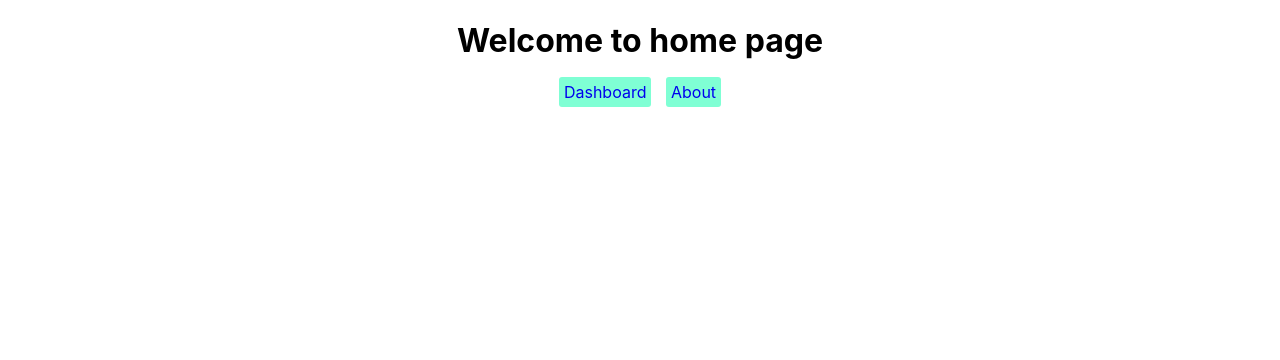
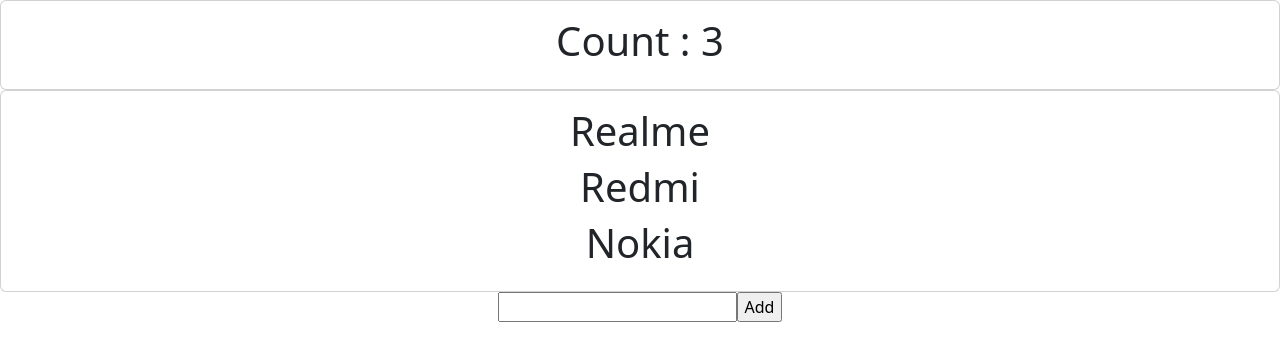
Before and after one commit to AK2023AK/tempproject, a React (Create React App) app in the folder myapp/: page / in a window 1280 px wide. Shown: the top 360 px of the page. Built offline with nearby package versions, Linux system fonts and the light colour scheme; no server answers.

Commit message:
updatedcode

```diff
--- a/myapp/package.json
+++ b/myapp/package.json
@@ -6,6 +6,8 @@
     "@testing-library/jest-dom": "^5.17.0",
     "@testing-library/react": "^13.4.0",
     "@testing-library/user-event": "^13.5.0",
+    "bootstrap": "^5.3.2",
+    "firebase": "^10.7.0",
     "react": "^18.2.0",
     "react-dom": "^18.2.0",
     "react-router-dom": "^6.19.0",
--- a/myapp/src/About.js
+++ b/myapp/src/About.js
@@ -1,19 +1,19 @@
 import React from 'react'
 import {Link} from 'react-router-dom'
 import './index.css'
-import {useLocation } from 'react-router-dom'
+import { useLocation } from 'react-router-dom'
+
 
 
 const About = () => {
   let {search} = useLocation()
-  const params = new URLSearchParams(search)
-
+  let params = new URLSearchParams(search)
   return (
     <>
     <center>
       <h1>Your in About Page</h1>
-      <p>Name :{params.get('name')}</p>
-      <p>Age :{params.get('age')}</p>
+      <p>Name:{params.get('name')}</p>
+      <p>Name:{params.get('age')}</p>
 
       <Link to='/' className='Link'>Back to Home</Link>
     </center>
--- a/myapp/src/App.js
+++ b/myapp/src/App.js
@@ -6,19 +6,42 @@
 import About from './About';
 import Pagenotfound from './Pagenotfound';
 import Fetch from './Fetch'
+import Firebase from './Firebase';
+import Create from './Create';
+import Edit from './Edit';
+import Count from './Count';
+import Display from './Display';
+import { createContext,useState } from 'react';
+export const store = createContext()
 function App() {
+  const [data,setData] = useState([
+    {brandname:'Realme'},
+    {brandname:'Redmi'},
+    {brandname:'Nokia'}]
+    )
   return (
+    <store.Provider value={[data,setData]}>
     <>
-    <BrowserRouter>
+    {/* <BrowserRouter>
       <Routes>
         <Route path='/' element={<Home />} />
         <Route path='/dashboard/:user' element={<Dashboard />} />
         <Route path='/about' element={<About />} />
         <Route path ='*' element={<Pagenotfound />}/>
       </Routes>
-    </BrowserRouter>
-    <Fetch />
+    </BrowserRouter> */}
+    {/* <Fetch /> */}
+    {/* <Firebase/> */}
+    {/* <BrowserRouter>
+      <Routes>
+        <Route path='/' element={<Create />}/>
+        <Route path='/edit' element={<Edit />}/>
+      </Routes>
+    </BrowserRouter>      */}
+    <Count />
+    <Display/>
     </>
+    </store.Provider>
   );
 }
 
--- /dev/null
+++ b/myapp/src/Count.js
@@ -0,0 +1,20 @@
+import React from 'react'
+import {useContext} from 'react'
+import {store} from './App'
+const Count = () => {
+    const [data,setdata] = useContext(store)
+  return (
+    <>
+    <center>
+        <div className="card">
+            <div className = 'card-body'>
+              <h1 className="card-title">Count : {data.length}</h1>
+            </div>
+        </div>
+    </center>
+    </>
+
+  )
+}
+
+export default Count
--- /dev/null
+++ b/myapp/src/Create.js
@@ -0,0 +1,36 @@
+import 'bootstrap/dist/css/bootstrap.css';
+import React,{useState} from 'react'
+const Create = () => {
+    const[data,setData] = useState({
+        firstname:'',
+        lastname:'',
+        email:''
+    })
+    const{firstname,lastname,email} = {...data}
+    const changeHandler =(e)=>{
+        setData({...data,[e.target.name]:e.target.value})
+
+    }
+
+    const submitHandler = (e)=>{
+        e.preventDefault()
+        console.log(data)
+    }
+
+  return (
+    <>
+    <center>
+        <form onSubmit={submitHandler}>
+            <br /><br /><br />
+            <input type='text' name='firstname' value={firstname} placeholder='Firstname' onChange={changeHandler} /> <br /><br /><br />
+            <input type='text' name='lastname' value={lastname} placeholder='Lastname' onChange={changeHandler}/>  <br /><br /><br />
+            <input type='text' name='email' value={email} placeholder='Email' onChange={changeHandler} />  <br /><br /><br />
+            <input type='submit' value='Save'/>
+        </form>
+   </center>
+
+    </>
+  )
+}
+
+export default Create
--- a/myapp/src/Dashboard.js
+++ b/myapp/src/Dashboard.js
@@ -1,7 +1,8 @@
 import React from 'react'
 import {Link} from 'react-router-dom'
 import './index.css'
-import {useParams } from 'react-router-dom'
+import {useParams} from 'react-router-dom'
+
 
 const Dashboard = () => {
   let params = useParams()
--- /dev/null
+++ b/myapp/src/Display.js
@@ -0,0 +1,27 @@
+import React,{useContext,useState} from 'react'
+import {store} from './App'
+const Display = () => {
+    const [data,setdata] = useContext(store)
+    const [name,setName] = useState('')
+    function submitHandler(e){
+      e.preventDefault()
+      setdata([...data,{brandname:name}])
+    }
+  return (
+    <>
+      <center>
+          <div className='card'>
+              <div className='card-body'>
+                  {data.map((item)=><h1 className='card-title'>{item.brandname}</h1>)}
+              </div>
+          </div>
+          <form className='form' onSubmit={submitHandler}>
+            <input type="text" onChange={(e)=>setName(e.target.value)}/>
+            <input type="submit" value='Add' />
+          </form>
+      </center>
+    </>
+  )
+}
+
+export default Display
--- /dev/null
+++ b/myapp/src/Edit.js
@@ -0,0 +1,18 @@
+import 'bootstrap/dist/css/bootstrap.css';
+import React from 'react'
+
+const Edit = () => {
+  return (
+   <>
+   <center>
+    <input type='text' name='firstname' placeholder='Firstname'/> <br/>
+    <input type='text' name='lastname' placeholder='Lastname'/>  <br/>
+    <input type='text' name='email'placeholder='Email'/>  <br/>
+    <input type='button' value='Save'/>
+   </center>
+   </>
+
+  )
+}
+
+export default Edit
--- /dev/null
+++ b/myapp/src/Firebase.js
@@ -0,0 +1,38 @@
+import React,{useState} from 'react'
+
+const Firebase = () => {
+    const[data,setData] = useState({
+        name:'',
+        age:''
+    })
+    const changeHandler = (e)=>{
+        setData({...data,[e.target.name]:e.target.value})
+    }
+
+    const submitHandler = (e)=>{
+        e.preventDefault()
+        fetch('https://react-testing-8877c-default-rtdb.firebaseio.com/data.json',{
+            method:'POST',
+            body:JSON.stringify(data),
+            headers:{
+                "content-type" : "application/json ; charset=UTF-8"
+            }
+        }).then( res=> alert("Data Posted")).catch(err=> console.log(err))
+    }
+  return (
+    <>
+    <center>
+        <form onSubmit={submitHandler}>
+            <label for="username" >Name :</label> <br />
+            <input type="text" id="username" name="name" onChange={changeHandler}/> <br/>
+            <label for="userage">Age :</label> <br />
+            <input type="text" id="userage" name ="age" onChange={changeHandler}/> <br/> <br />
+            <input type='submit' value="PostData" /><br />
+        </form>
+    </center>
+
+    </>
+  )
+}
+
+export default Firebase
--- a/myapp/src/Home.js
+++ b/myapp/src/Home.js
@@ -4,14 +4,15 @@
 import Hoc from './Hoc'
 
 const Home = (props) => {
-  const name = 'john'
+  const name='John'
+  console.log(props)
   console.log(props.value)
   return (
     <>
     <center>
         <h1>Welcome to home page</h1>
-        <Link to= {`/dashboard/${name}`} className='Link'>Dashboard</Link>{'  '}
-        <Link to= {`/about?name=${'Krishna'}&age=${25}`} className='Link'>About</Link>
+        <Link to = {`/dashboard/${name}`} className='Link'>Dashboard</Link>{'  '}
+        <Link to= {`/about?name=${name}&age=${25}`} className='Link'>About</Link>
     </center>
 
     </>
```
Also changed, not shown: 1 other file (tests, documents, lock files or other folders).
